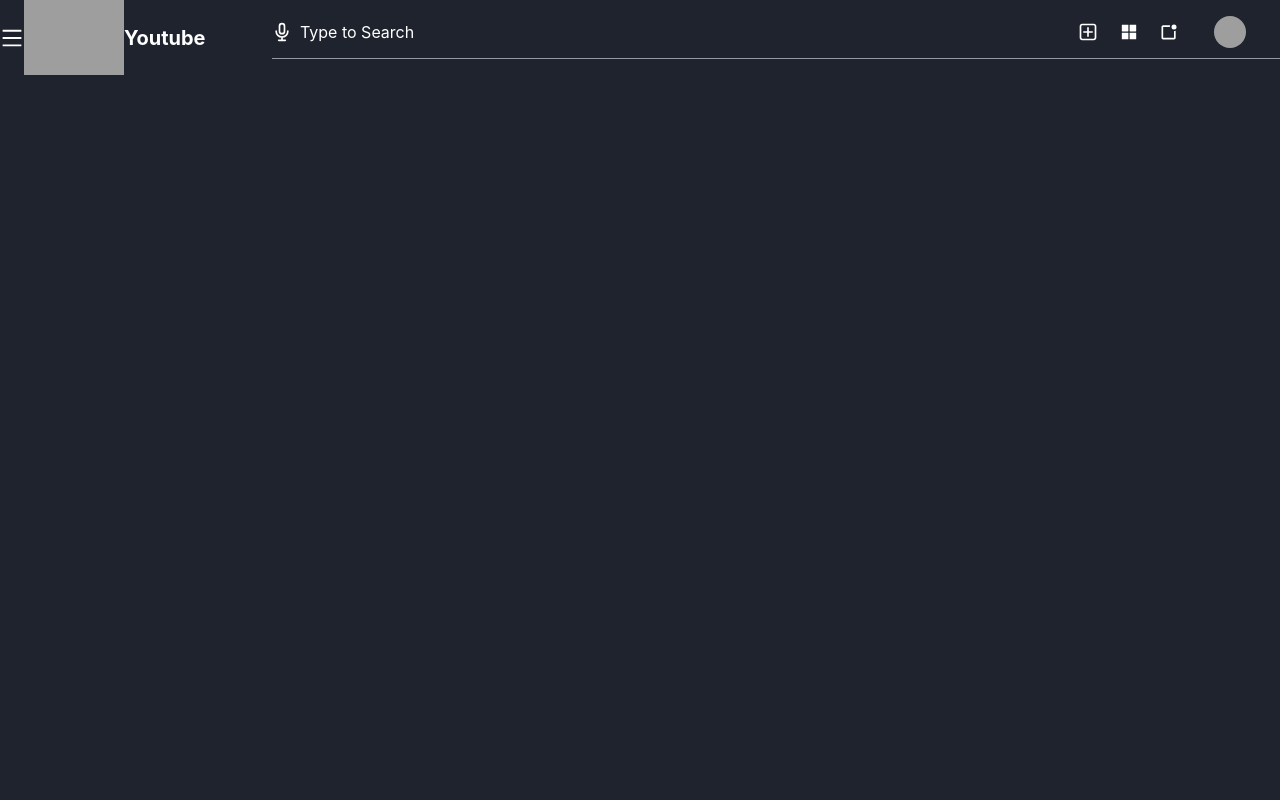
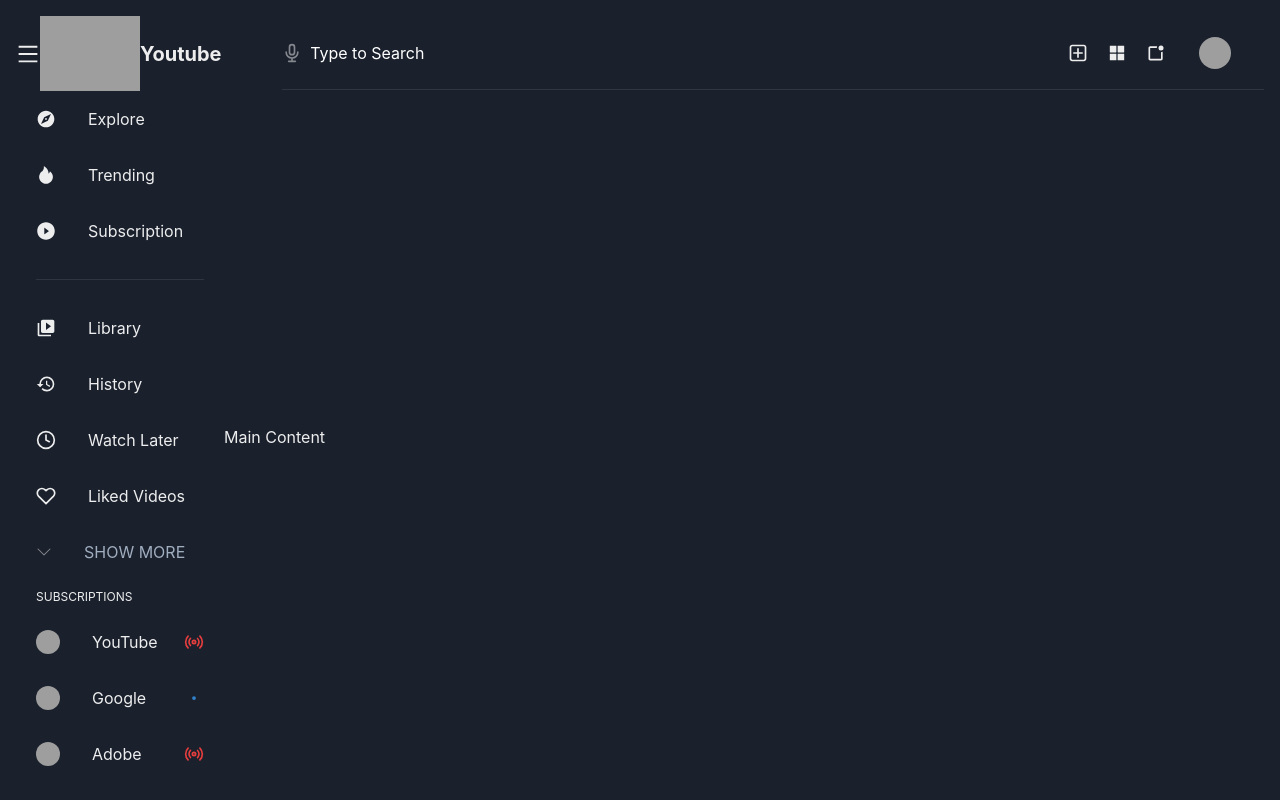
Before and after one commit to Shriansh2002/youtube-chakra, a React (Create React App) app: page / in a window 1280 px wide. Built offline with nearby package versions, Linux system fonts and the light colour scheme; grey boxes are pictures that could not be loaded.

Commit message:
sidebar #1

```diff
--- a/src/App.css
+++ /dev/null
@@ -1,4 +0,0 @@
-* {
-	background-color: #1e232d;
-	color: #fff;
-}
--- a/src/App.js
+++ b/src/App.js
@@ -1,13 +1,30 @@
-import './App.css';
+import { Box } from '@chakra-ui/react';
 import Header from './Components/Header';
+import Sidebar from './Components/Sidebar';
 
 function App() {
-  return (
-    <div className="App" >
-      <Header />
+	return (
+		<Box mx={4} mt={4}>
 
-    </div>
-  );
+			<Header />
+
+			<Box display={'flex'} justifyContent={'space-between'} alignItems={'center'} >
+
+				<Box w='20%'>
+					<Sidebar />
+				</Box>
+
+				<Box w='100%'>
+					{/* <Main/> */}
+					Main Content
+				</Box>
+
+			</Box>
+
+
+		</Box>
+
+	);
 }
 
 export default App;
--- a/src/Components/Header.jsx
+++ b/src/Components/Header.jsx
@@ -27,10 +27,10 @@
                 </Box>
 
 
-                <Box w='90%' ml='6'>
-                    <Box display={'flex'} alignItems='center'>
+                <Box w='90%' ml='6' mt='5'>
+                    <Box display={'flex'} alignItems='center' >
                         <Box w='80%' display={'flex'} alignItems='center'>
-                            <Icon as={HiOutlineMicrophone} boxSize="5" />
+                            <Icon as={HiOutlineMicrophone} boxSize="5" opacity='0.5' />
                             <Input ml='2' type='text' placeholder='Type to Search' variant='unstyled' _placeholder={{ opacity: 1, color: 'white' }} />
                         </Box>
 
@@ -45,7 +45,7 @@
                         </Box>
                     </Box>
 
-                    <Divider mt='2.5' />
+                    <Divider mt='5' />
                 </Box>
             </Box>
 
--- /dev/null
+++ b/src/Components/Sidebar.jsx
@@ -0,0 +1,117 @@
+import { Avatar, Box, Center, Divider, Icon, Text } from '@chakra-ui/react';
+import React from 'react';
+
+import { MdExplore, MdVideoLibrary, MdOutlineHistory } from 'react-icons/md';
+import { AiFillFire, AiFillPlayCircle } from 'react-icons/ai';
+import { FiClock, FiHeart, FiRadio } from 'react-icons/fi';
+import { BsChevronDown, BsDot } from 'react-icons/bs';
+
+const listOne = [
+    {
+        name: 'Explore',
+        icon: MdExplore,
+    },
+    {
+        name: 'Trending',
+        icon: AiFillFire
+    },
+    {
+        name: 'Subscription',
+        icon: AiFillPlayCircle
+    },
+];
+
+const listTwo = [
+    {
+        name: 'Library',
+        icon: MdVideoLibrary,
+    },
+    {
+        name: 'History',
+        icon: MdOutlineHistory
+    },
+    {
+        name: 'Watch Later',
+        icon: FiClock
+    },
+    {
+        name: 'Liked Videos',
+        icon: FiHeart
+    },
+
+];
+
+const subscriptionList = [
+    {
+        name: 'YouTube',
+        imageUrl: 'https://yt3.ggpht.com/ytc/AMLnZu-HEpD0lRtLy7RSYRqW5ZfmO3bD9kBnUOJ0mXzhsQ=s176-c-k-c0x00ffffff-no-rj-mo',
+        newVideo: false,
+        streaming: true
+    },
+    {
+        name: 'Google',
+        imageUrl: 'https://yt3.ggpht.com/ytc/AMLnZu8MVe0jHIPqgFzsalBgIeO5ev_0tTjEbc_2lv4Vh4o=s176-c-k-c0x00ffffff-no-rj',
+        newVideo: true,
+        streaming: false
+    },
+    {
+        name: 'Adobe',
+        imageUrl: 'https://yt3.ggpht.com/x6ZLz8y3dF2Mfy1ZqLE4tiJYbQsgDusOr_cTLWYNXyoNiZdvwAlIX9xjKmeGferxaXXYE1YaNSE=s176-c-k-c0x00ffffff-no-rj-mo',
+        newVideo: false,
+        streaming: true
+    },
+];
+
+const Sidebar = () => {
+    return (
+        <Box display={'flex'} flexDirection={'column'} px={5}>
+            <Box>
+                {listOne.map((item, index) => (
+                    <Box key={index} display={'flex'} alignItems={'center'} py={2}>
+                        <Icon as={item.icon} boxSize={5} />
+                        <Text py='2' pl='8'>{item.name}</Text>
+                    </Box>
+                ))}
+                <Center my='5'>
+                    <Divider />
+                </Center>
+                {listTwo.map((item, index) => (
+                    <Box key={index} display={'flex'} alignItems={'center'} py={2}>
+                        <Icon as={item.icon} boxSize={5} />
+                        <Text py='2' pl='8'>{item.name}</Text>
+                    </Box>
+                ))}
+
+                <Box display={'flex'} alignItems={'center'} py={2}>
+                    <Icon as={BsChevronDown} opacity='0.5' />
+                    <Text py='2' pl='8' textTransform={'uppercase'} color='gray.400'>
+                        Show More
+                    </Text>
+                </Box>
+
+                <Text py='2' textTransform={'uppercase'} fontSize='12px'>
+                    SUBSCRIPTIONS
+                </Text>
+                {subscriptionList.map((item, index) => (
+                    <Box key={index} display={'flex'} alignItems={'center'} py={2} justifyContent={'space-between'}>
+                        <Box display={'flex'} alignItems={'center'}>
+                            <Avatar name='Dan Abrahmov' src={item.imageUrl} size='xs' />
+                            <Text py='2' pl='8'>{item.name}</Text>
+                        </Box>
+                        {item.newVideo && (
+                            <Icon as={BsDot} boxSize={5} color='blue.500' />
+                        )}
+                        {item.streaming && (
+                            <Icon as={FiRadio} boxSize={5} color='red.500' />
+                        )}
+
+                    </Box>
+                ))}
+
+
+            </Box>
+        </Box>
+    );
+};
+
+export default Sidebar;;
--- a/src/index.js
+++ b/src/index.js
@@ -1,14 +1,22 @@
 import React from 'react';
 import ReactDOM from 'react-dom/client';
 import App from './App';
-import { ChakraProvider } from '@chakra-ui/react';
+import { ChakraProvider, ColorModeScript } from '@chakra-ui/react';
+import { extendTheme } from '@chakra-ui/react';
+
+const config = {
+  initialColorMode: 'dark',
+  useSystemColorMode: false,
+};
+
+const theme = extendTheme({ config });
 
 
 const root = ReactDOM.createRoot(document.getElementById('root'));
 root.render(
-  <React.StrictMode>
-    <ChakraProvider>
-      <App />
-    </ChakraProvider>
-  </React.StrictMode>
+  <ChakraProvider theme={theme}>
+    <ColorModeScript initialColorMode={theme.config.initialColorMode} />
+
+    <App />
+  </ChakraProvider>
 );
```
Also changed, not shown: src/firebase.js (deleted, +0 -8 lines).
